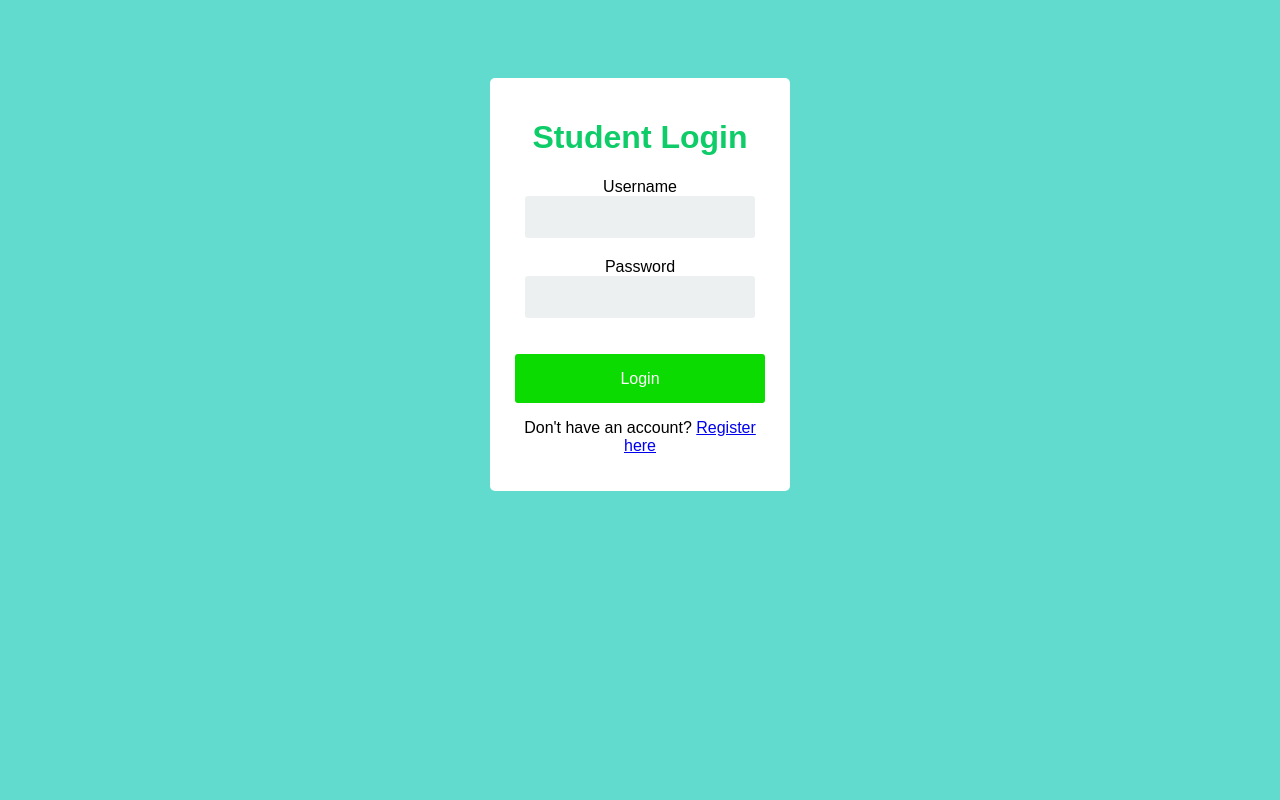
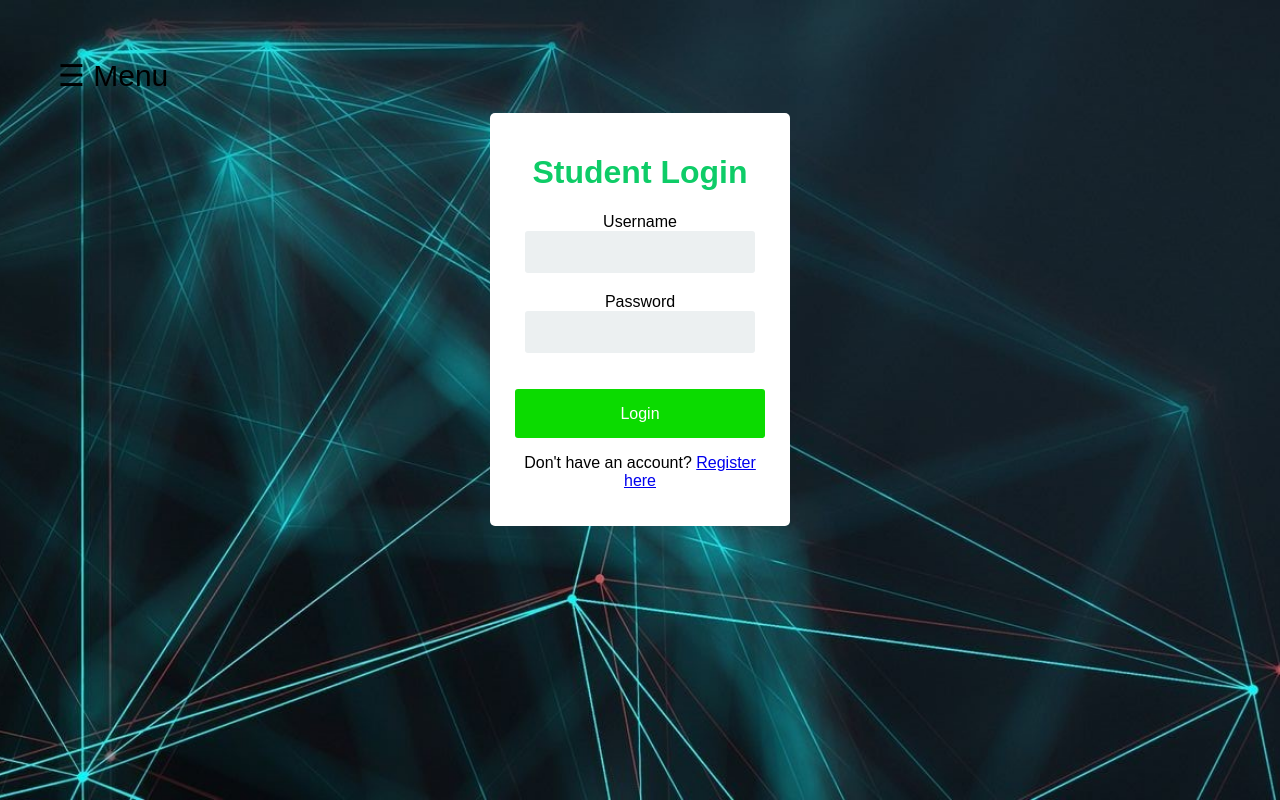
Before and after one commit to laurciucanu/licenta, a Flask app: page /login_student in a window 1280 px wide. Run offline with Flask 2, Linux system fonts and the light colour scheme; some libraries are stand-ins or nearby versions.

Commit message:
progress update

```diff
--- a/licenta/app.py
+++ b/licenta/app.py
@@ -2,7 +2,7 @@ from flask import flash, redirect, render_template, request, session, url_for
 
 from licenta.forms import RegistrationForm, LoginForm, LaboratorForm
 from licenta import app, db
-from licenta.models import profesori, laborator, studenti
+from licenta.models import *
 
 
 @app.route('/')
--- a/licenta/static/css/styles.css
+++ b/licenta/static/css/styles.css
@@ -260,6 +260,15 @@ td, th {
 box-sizing: border-box;
 }
 
+.header{
+  background-repeat: no-repeat;
+  background-position: center center;
+  -webkit-background-size: cover;
+  -moz-background-size: cover;
+  -o-background-size: cover;
+  background-size: cover;
+}
+
 *:focus {
 	outline: none;
 }
@@ -270,9 +279,16 @@ padding: 50px;
 }
 
 .body_student {
-font-family: Arial;
-background-color: #61dbcd;
-padding: 50px;
+  background: url("../images/4.jpg") no-repeat center center fixed;
+  -webkit-background-size: cover;
+  -moz-background-size: cover;
+  -o-background-size: cover;
+  background-size: cover;
+  /*width: 100%;*/
+  /*height: auto;*/
+  font-family: Arial;
+  /*background-color: #db0016;*/
+  padding: 50px;
 }
 
 body_profesor{
--- a/licenta/static/js/dropdownMenu.js
+++ b/licenta/static/js/dropdownMenu.js
@@ -1,7 +1,18 @@
+//
+// function myFunction() {
+//   document.getElementById("myDropdown").classList.toggle("show");
+// }
 
-function myFunction() {
-  document.getElementById("myDropdown").classList.toggle("show");
+ // Clicking dropdown button will toggle display
+function btnToggle() {
+    document.getElementById("mySidenav").classList.toggle("show");
 }
+
+// Prevents menu from closing when clicked inside
+document.getElementById("mySidenav").addEventListener('click', function (event) {
+    alert("click outside");
+    event.stopPropagation();
+});
 
 window.onclick = function(event) {
   if (!event.target.matches('.dropbtn')) {
@@ -16,25 +27,25 @@ window.onclick = function(event) {
   }
 }
 
-//side-nav test js
-function SideNav() {
-  document.getElementById("mySidenav").classList.toggle("show");
-}
+// //side-nav test js
+// function SideNav() {
+//   document.getElementById("mySidenav").classList.toggle("show");
+// }
+//
+// window.onclick = function(event) {
+//   if (!event.target.matches('.dropbtn')) {
+//     var dropdowns = document.getElementsByClassName("dropdown-content");
+//     var i;
+//     for (i = 0; i < dropdowns.length; i++) {
+//       var openDropdown = dropdowns[i];
+//       if (openDropdown.classList.contains('show')) {
+//         openDropdown.classList.remove('show');
+//       }
+//     }
+//   }
+// }
 
-window.onclick = function(event) {
-  if (!event.target.matches('.dropbtn')) {
-    var dropdowns = document.getElementsByClassName("dropdown-content");
-    var i;
-    for (i = 0; i < dropdowns.length; i++) {
-      var openDropdown = dropdowns[i];
-      if (openDropdown.classList.contains('show')) {
-        openDropdown.classList.remove('show');
-      }
-    }
-  }
-}
-
-
+//
 //side-nav
 function openNav() {
   document.getElementById("mySidenav").style.width = "250px";
--- a/licenta/templates/login_student.html
+++ b/licenta/templates/login_student.html
@@ -1,7 +1,27 @@
 <link rel="stylesheet" href="static\css\styles.css" type="text/css">
+<script type="text/javascript" src="static\js\dropdownMenu.js"></script>
+
 {% from "_formhelpers.html" import render_field %}
+<meta name="viewport" content="width=device-width, initial-scale=1.0">
+<div class="dropdownmenu">
+
+<div id="mySidenav" class="sidenav">
+      <a href="javascript:void(0)" class="closebtn" onclick="closeNav()">&times;</a>
+
+      <a href="/laborator">Laboratoare</a>
+      <a href="/note">Note</a>
+      <a href='/logout'>Logout</a>
+      <a href='/register_teacher'>Teacher Registration</a>
+      <a href="/register_student">Student Registration</a>
+</div>
+    <span style="font-size:30px;cursor:pointer" onclick="btnToggle()" class="dropbutton">&#9776; Menu</span>
+</div>
+
 <body class="body_student">
+{#<img src="static\images\3.jpg">#}
+
 <div class="login">
+
     <div class="login-screen">
     <div class="login-form">
         <div class="app-title">
--- a/licenta/templates/register_student.html
+++ b/licenta/templates/register_student.html
@@ -12,7 +12,7 @@
       <a href="/register_student">Student Registration</a>
 </div>
 
-<span style="font-size:30px;cursor:pointer" onclick="openNav()">&#9776; Menu</span>
+<span style="font-size:30px;cursor:pointer; color: #0bdb00" onclick="openNav()">&#9776; Menu</span>
 
 <body class="body_student">
 <div class="body_student">
```
Also changed, not shown: licenta/models.py (+10 -10 lines), licenta/templates/register_teacher.html (+8 -1 lines), licenta/static/images/1.jpg (added), licenta/static/images/2.jpg (added), licenta/static/images/3.jpg (added), licenta/static/images/4.jpg (added).
